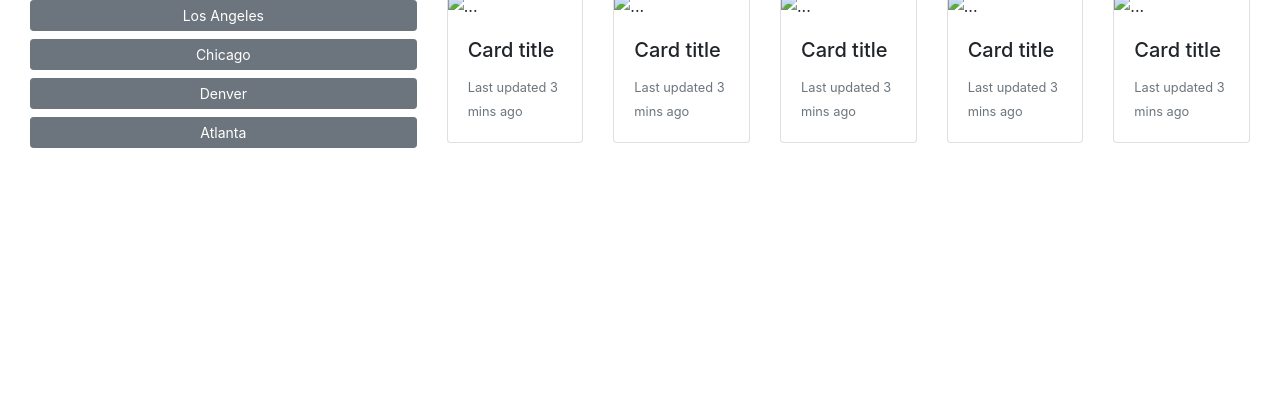
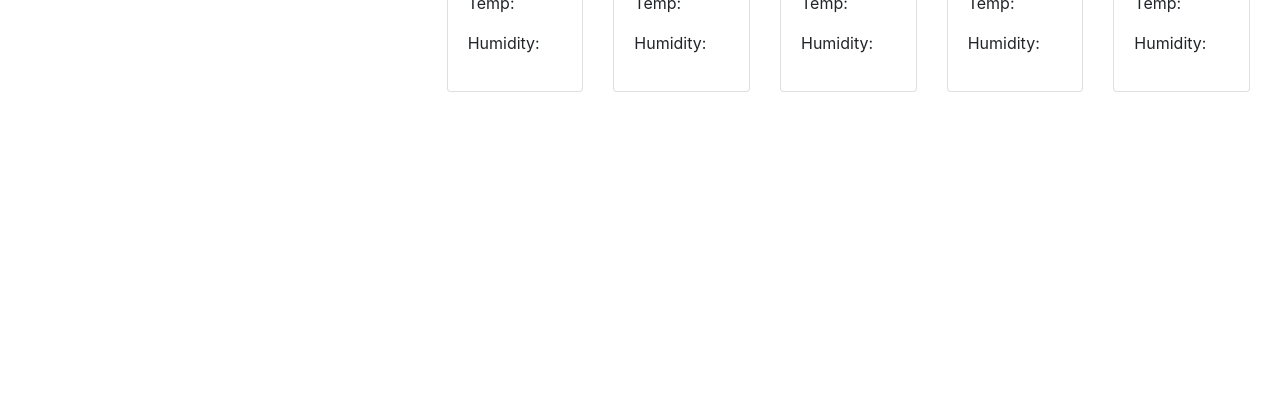
Before and after one commit to latommyla/Weather-Dashboard, a plain HTML site: page index.html in a window 1280 px wide. Shown: the part 404-800 px from the top of the page. Drawn offline with nearby package versions, Linux system fonts and the light colour scheme.

Commit message:
changed divs and p's

```diff
--- a/index.html
+++ b/index.html
@@ -5,6 +5,7 @@
 <head>
  <meta charset="utf-8">
  <meta name="viewport" content="width=device-width, initial-scale-1, shrink-to-fit=no">
+ <link rel="stylesheet" href="https://cdnjs.cloudflare.com/ajax/libs/twitter-bootstrap/4.0.0/css/bootstrap.min.css" />
  <link rel="stylesheet" href="https://cdn.jsdelivr.net/npm/bootstrap@4.6.0/dist/css/bootstrap.min.css" integrity="sha384-B0vP5xmATw1+K9KRQjQERJvTumQW0nPEzvF6L/Z6nronJ3oUOFUFpCjEUQouq2+l" crossorigin="anonymous">
  <title> Weather Dashboard </title>
  <link rel="stylesheet" href="./assets/style.css">
@@ -27,72 +28,77 @@
        <label for="citySearch"><h2 class="font-weight-bolder"> Search for a City: </h2></label>
        <input type="text" class="form-control" placeholder="City name" id="citySearch" aria-describedby="citySearch">
       </div>
-      <button type="submit" class="btn btn-primary btn-lg btn-block"> Search </button>
+      <button type="submit" class="btn btn-primary btn-lg btn-block" id="searchBtn"> Search </button>
       <hr>
-      <button type="submit" class="btn btn-secondary btn-sm btn-block"> Seattle </button>
-      <button type="submit" class="btn btn-secondary btn-sm btn-block"> New York </button>
-      <button type="submit" class="btn btn-secondary btn-sm btn-block"> San Francisco </button>
-      <button type="submit" class="btn btn-secondary btn-sm btn-block"> Los Angeles </button>
-      <button type="submit" class="btn btn-secondary btn-sm btn-block"> Chicago </button>
-      <button type="submit" class="btn btn-secondary btn-sm btn-block"> Denver </button>
-      <button type="submit" class="btn btn-secondary btn-sm btn-block"> Atlanta </button>
+      <button type="submit" class="btn btn-primary btn-lg btn-block" id="clearBtn"> Clear </button>
+      <ul class="list-group"></ul>
       </div>
+    </form>
+
       <div class="col-8">
         <div class="card">
-          <div class="card-body">
-            <h2 class="card-title"> Card title </h2>
-            <p> Temp: </p>
-            <p> Wind: </p>
-            <p> Humidity: </p>
-            <p> UV Index: </p>
+          <div class="card-body" id="currentWeather">
+            <h2 class="card-title" id="currentCity"></h2>
+            <p> Temperture: <span class="current" id="temperature"></span> </p>
+            <p> Wind Speed: <span class="current" id="windspeed"></span></p>
+            <p> Humidity: <span class="current" id="humidity"></span></p>
+            <p> UV Index: <span class="current" id="uvindex"></span></p>
           </div>
         </div>
+
         <h2> 5 Day Forecast: </h2>
         <div class="card-deck">
           <div class="card">
-            <img src="..." class="card-img-top" alt="...">
-            <div class="card-body">
-              <h5 class="card-title">Card title</h5>
-              <p class="card-text"><small class="text-muted">Last updated 3 mins ago</small></p>
+            <div class="card-body dayForecast">
+              <p id="date0"></p>
+              <p id="image0"></p>
+              <p> Temp: <span id="temp0"></span></p>
+              <p> Humidity: <span id="humid0"></span></p>
             </div>
           </div>
+
           <div class="card">
-            <img src="..." class="card-img-top" alt="...">
-            <div class="card-body">
-              <h5 class="card-title">Card title</h5>
-              <p class="card-text"><small class="text-muted">Last updated 3 mins ago</small></p>
+            <div class="card-body dayForecast">
+              <p id="date1"></p>
+              <p id="image1"></p>
+              <p> Temp: <span id="temp1"></span></p>
+              <p> Humidity: <span id="humid1"></span></p>
             </div>
           </div>
+
           <div class="card">
-            <img src="..." class="card-img-top" alt="...">
-            <div class="card-body">
-              <h5 class="card-title">Card title</h5>
-              <p class="card-text"><small class="text-muted">Last updated 3 mins ago</small></p>
+            <div class="card-body dayForecast">
+              <p id="date2"></p>
+              <p id="image2"></p>
+              <p> Temp: <span id="temp2"></span></p>
+              <p> Humidity: <span id="humid2"></span></p>
             </div>
           </div>
+
           <div class="card">
-            <img src="..." class="card-img-top" alt="...">
-            <div class="card-body">
-              <h5 class="card-title">Card title</h5>
-              <p class="card-text"><small class="text-muted">Last updated 3 mins ago</small></p>
+            <div class="card-body dayForecast">
+              <p id="date3"></p>
+              <p id="image3"></p>
+              <p> Temp: <span id="temp3"></span></p>
+              <p> Humidity: <span id="humid3"></span></p>
             </div>
           </div>
+
           <div class="card">
-            <img src="..." class="card-img-top" alt="...">
-            <div class="card-body">
-              <h5 class="card-title">Card title</h5>
-              <p class="card-text"><small class="text-muted">Last updated 3 mins ago</small></p>
+            <div class="card-body dayForecast">
+              <p id="date4"></p>
+              <p id="image4"></p>
+              <p> Temp: <span id="temp4"></span></p>
+              <p> Humidity: <span id="humid4"></span></p>
             </div>
           </div>
         </div>
       </div>
-     </div>
     </div>
- </form>
 
- </div>
-
-
+    <script src="https://cdnjs.cloudflare.com/ajax/libs/jquery/3.5.1/jquery.slim.min.js"></script>
+    <script src="https://cdnjs.cloudflare.com/ajax/libs/twitter-bootstrap/4.5.0/js/bootstrap.min.js"></script>
+    <script src="./script.js"></script>
 </body>
 
 
```
